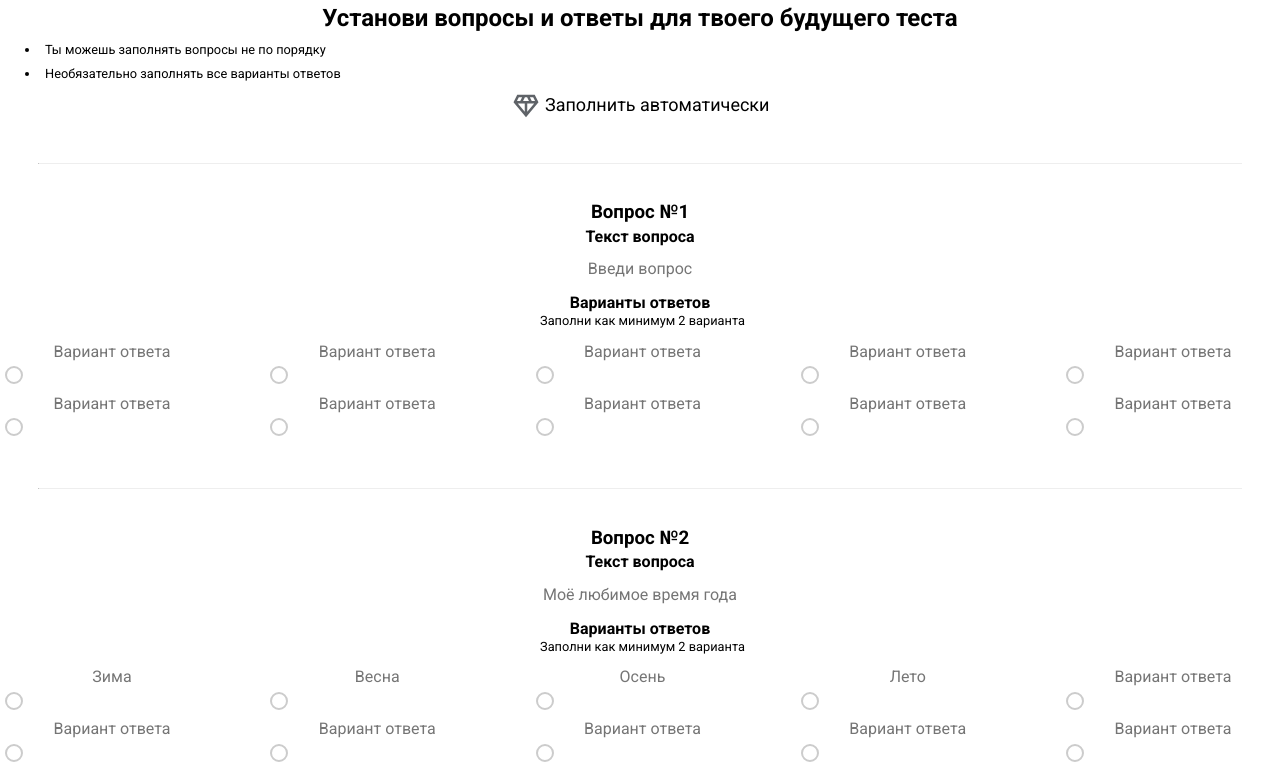
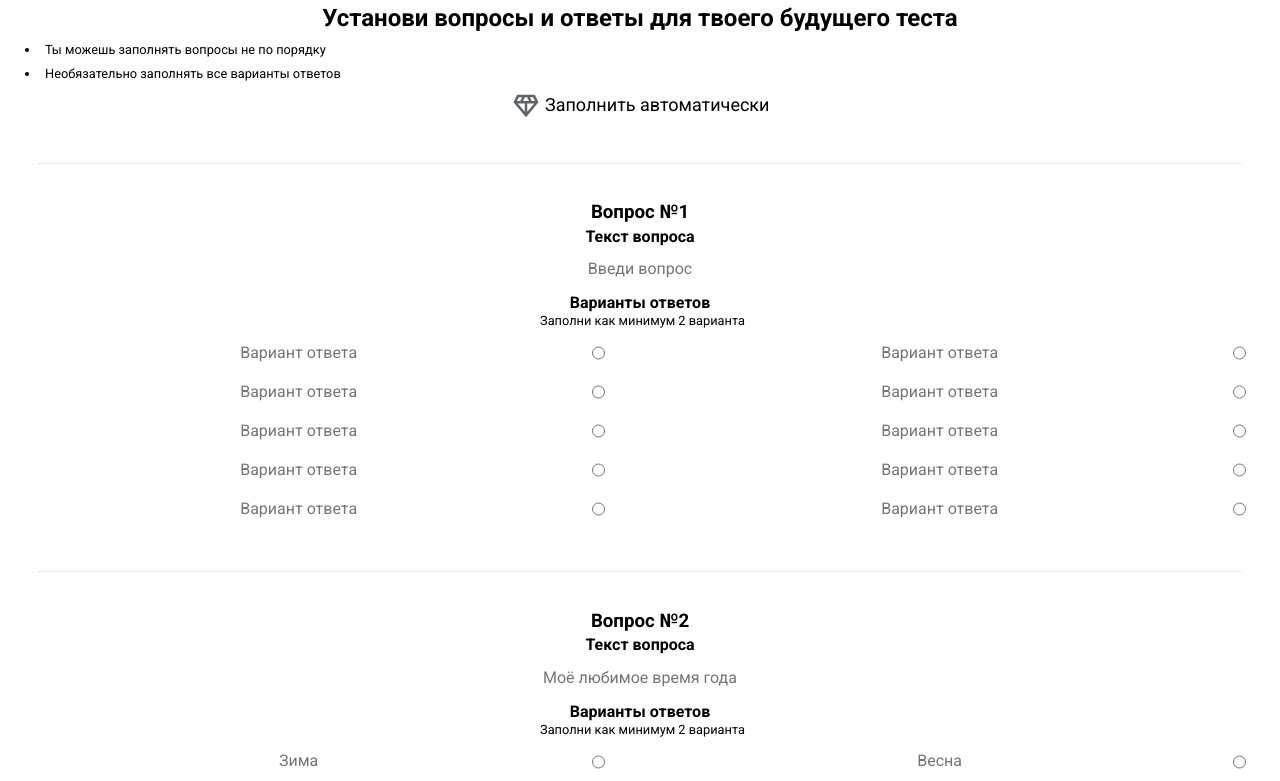
Before and after one commit to ArsArsArsArs/UKM, a plain HTML site: page index.html in a window 1280 px wide. Shown: the top 781 px of the page. Drawn offline with nearby package versions, Linux system fonts and the light colour scheme; a script that the page names is missing.

Commit message:
fix #203920390

```diff
--- a/style.css
+++ b/style.css
@@ -58,50 +58,34 @@ input:focus {
 }
 
 .answerFields {
-	display: flex;
-	flex-wrap: wrap;
-	justify-content: space-between;
-	margin-left: 5px;
+    display: flex;
+    flex-wrap: wrap;
+    gap: 7px;
+    margin-left: 5px;
 }
 
-  answerFields > div {
-	width: 48%;
-	margin-bottom: 7px;
-	display: flex;
-	align-items: center;
+.answerFields > div {
+    flex: 1 1 calc(50% - 7px); /* Adjust the width to take into account the gap */
+    display: flex;
+    align-items: center;
 }
 
 .answerFields input[type="text"] {
-	width: 100%;
-	box-sizing: border-box;
+    width: 92%;
 }
 
 .answerFields input[type="radio"] {
-	appearance: none;
-	-webkit-appearance: none;
-	width: 18px;
-	height: 18px;
-	border-radius: 50%;
-	border: 2px solid #ccc;
-	margin-right: 5px;
-	position: relative;
-}
-.answerFields input[type="radio"]:checked::before {
-	content: '';
-	display: block;
-	width: 10px;
-	height: 10px;
-	border-radius: 50%;
-	background-color: var(--tg-theme-button-color);
-	position: absolute;
-	top: 50%;
-	left: 50%;
-	transform: translate(-50%, -50%);
+    margin-top: 2px;
+    border: none;
+    outline: none;
+    color: var(--tg-theme-button-color);
+    width: auto; /* Adjust to auto to fit the content */
 }
 
 .answerFields input[type="radio"]:focus {
-	outline: none;
+    box-shadow: none;
 }
+
 
 /* .answerFields {
 	display: grid;
```
